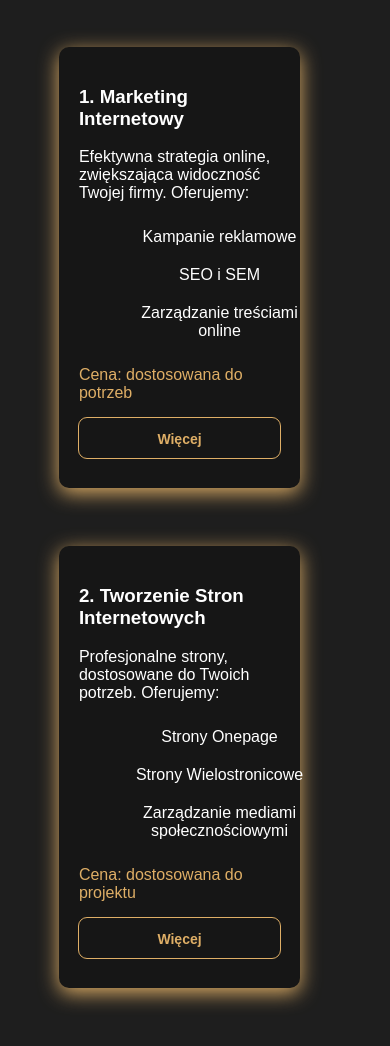
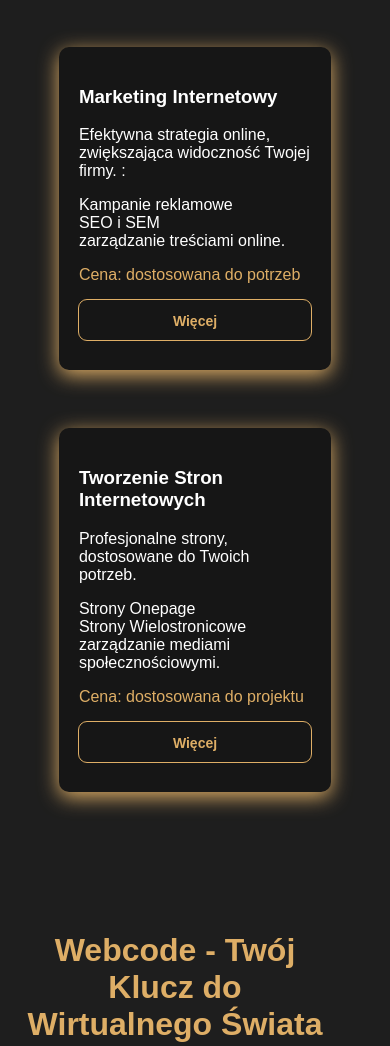
Before and after one commit to Olciia/webcode, a plain HTML site: page index.html in a window 390 px wide. Shown: the part 920-1966 px from the top of the page. Drawn offline with nearby package versions, Linux system fonts and the light colour scheme.

Commit message:
Add files via upload

```diff
--- a/index.html
+++ b/index.html
@@ -91,31 +91,23 @@
             <h1 class="neon-text" >NASZA OFERTA</h1>
         </div>
         <div class="nowa-oferta" id="nowa-oferta">
-
-
-            <div class="marketing-internetowy">
-                <h3>1. Marketing Internetowy</h3>
-                <p>Efektywna strategia online, zwiększająca widoczność Twojej firmy. Oferujemy:</p>
-                <ul>
-                    <li>Kampanie reklamowe</li>
-                    <li>SEO i SEM</li>
-                    <li>Zarządzanie treściami online</li>
-                </ul>
+            <div class="oferta-element marketing-internetowy">
+                <h3>Marketing Internetowy</h3>
+                <p>Efektywna strategia online, zwiększająca widoczność Twojej firmy. :</p>
+                <p>Kampanie reklamowe <br> SEO i SEM <br>zarządzanie treściami online.</p>
                 <p class="cena">Cena: dostosowana do potrzeb</p>
                 <button onclick="location.href='#marketing-details'">Więcej</button>
             </div>
 
-            <div class="tworzenie-stron">
-                <h3>2. Tworzenie Stron Internetowych</h3>
-                <p>Profesjonalne strony, dostosowane do Twoich potrzeb. Oferujemy:</p>
-                <ul>
-                    <li>Strony Onepage</li>
-                    <li>Strony Wielostronicowe</li>
-                    <li>Zarządzanie mediami społecznościowymi</li>
-                </ul>
+            <div class="oferta-element tworzenie-stron">
+                <h3>Tworzenie Stron Internetowych</h3>
+                <p>Profesjonalne strony, dostosowane do Twoich potrzeb. </p>
+                <p>Strony Onepage<br> Strony Wielostronicowe<br> zarządzanie mediami społecznościowymi.</p>
                 <p class="cena">Cena: dostosowana do projektu</p>
                 <button onclick="location.href='#strony-details'">Więcej</button>
             </div>
+        </div>
+
 
 
         </div>
--- a/style.css
+++ b/style.css
@@ -117,7 +117,7 @@ color: #DEAE66;
         display: none;
         flex-direction: column;
         position: absolute;
-        top: 60px;
+        top: 100px;
         left: 0;
         width: 100%;
         background-color: #1E1E1E;
@@ -203,10 +203,12 @@ color: #DEAE66;
     }
 
     .form-container {
+        margin: 0;
         display: none;
     }
 
     .form-container form {
+        margin: 30px;
         display: flex;
         flex-direction: column;
         gap: 10px;
@@ -432,10 +434,12 @@ color: #DEAE66;
   }
   @media screen and (max-width: 768px) {
     #nowa-oferta {
-      grid-template-columns: 0.9fr; /* Zmiana na jedną kolumnę */
+        margin: 0;
+      grid-template-columns: 1fr; /* Zmiana na jedną kolumnę */
     }
     #opis-firmy{
         margin: 40px;
+        margin-left: 0;
     }
   }
 
@@ -498,6 +502,6 @@ a:hover {
 
     .zaleta {
         width: 100%;
-        margin: 10px 0; /* Poprawione, aby zachować jednolitość */
+        margin: 30px 0; /* Poprawione, aby zachować jednolitość */
     }
 }
```
